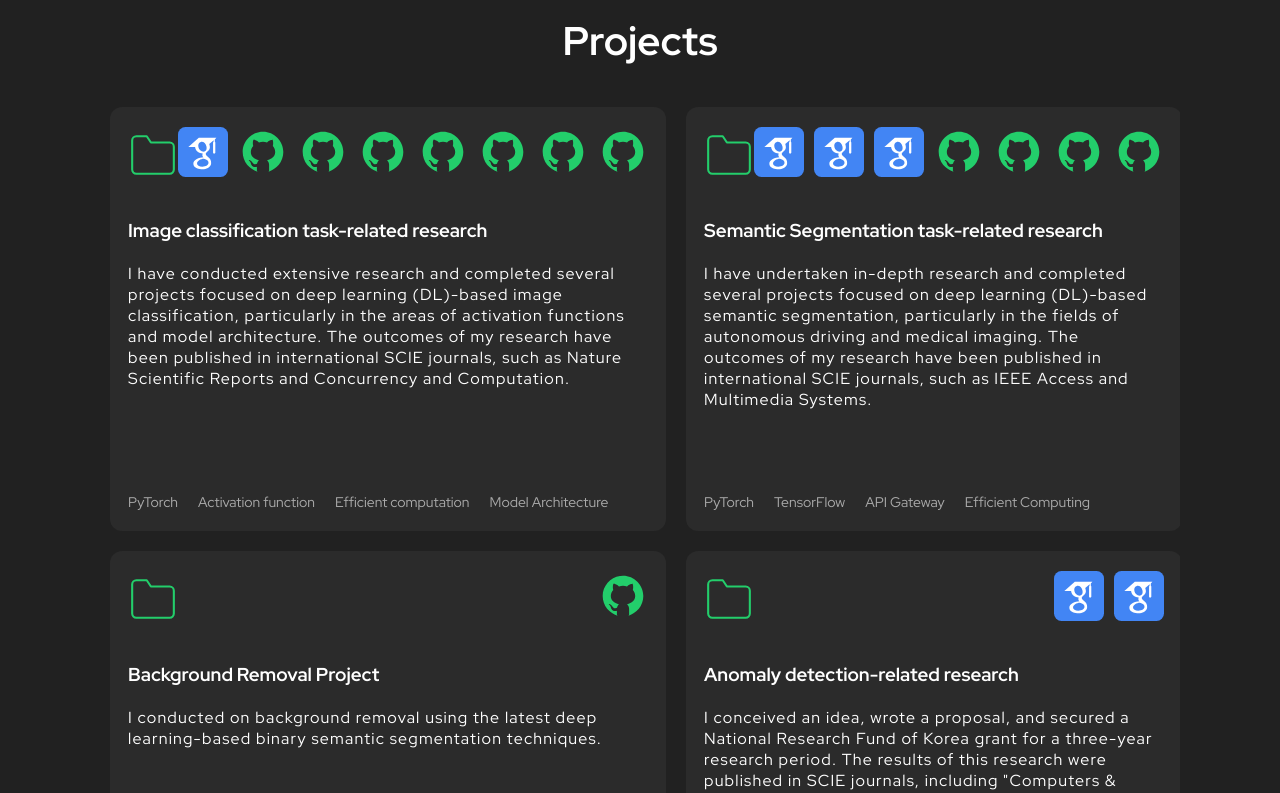
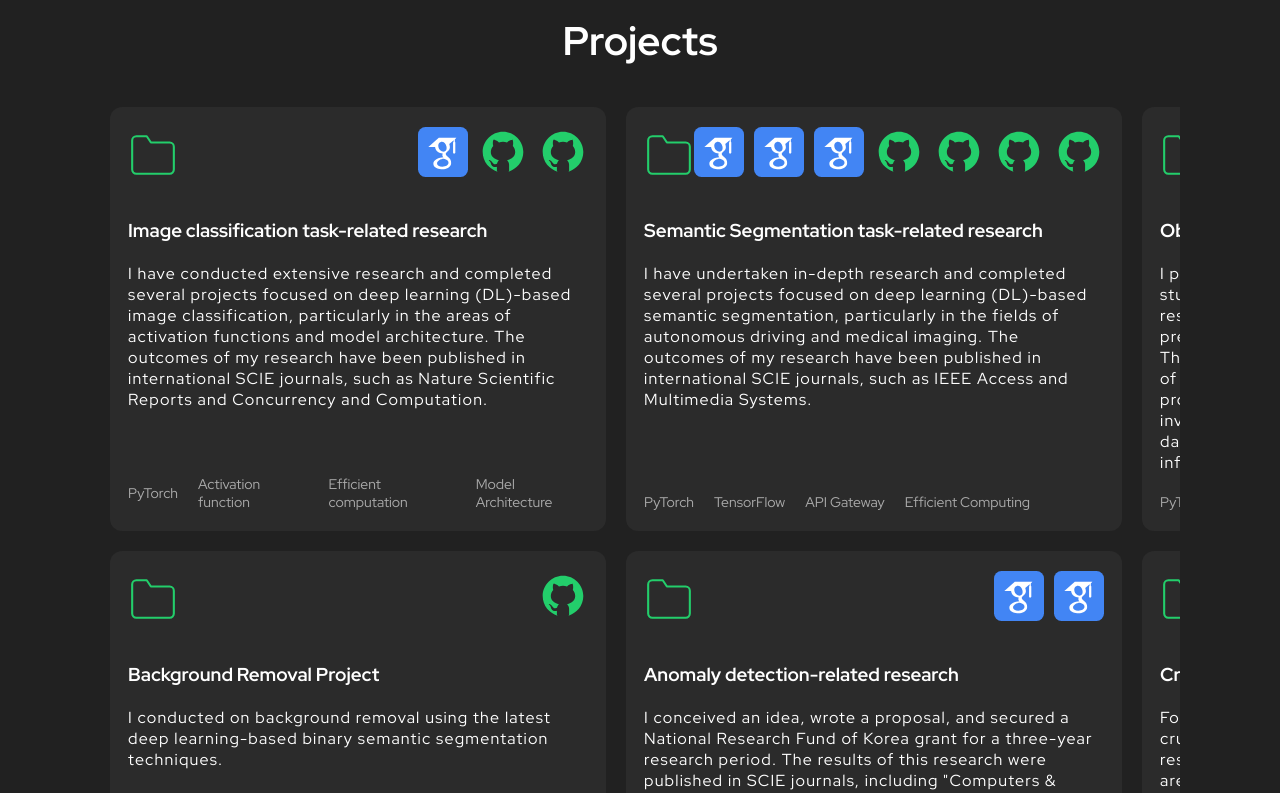
Before and after one commit to bekhzod-olimov/portfolio, a React (Create React App) app: page / in a window 1280 px wide. Shown: the part 1540-2333 px from the top of the page. Built offline with nearby package versions, Linux system fonts and the light colour scheme.

Commit message:
check updates

```diff
--- a/src/components/Project/Project.tsx
+++ b/src/components/Project/Project.tsx
@@ -19,16 +19,6 @@ export function Project() {
               <div className="project-links">
               <a href="https://onlinelibrary.wiley.com/doi/abs/10.1002/cpe.6143" target="_blank" rel="noreferrer">
                   <img src={scholarIcon} alt="Visit site" /></a>
-                  <a href="https://github.com/bekhzod-olimov/SportsBallClassification" target="_blank" rel="noreferrer">
-                  <img src={githubIcon} alt="Visit site" /></a>
-                  <a href="https://github.com/bekhzod-olimov/CT-Brain-Tumor-Classification" target="_blank" rel="noreferrer">
-                  <img src={githubIcon} alt="Visit site" /></a>
-                  <a href="https://github.com/bekhzod-olimov/BrainTumorClassification" target="_blank" rel="noreferrer">
-                  <img src={githubIcon} alt="Visit site" /></a>
-                  <a href="https://github.com/bekhzod-olimov/SportsImageClassification" target="_blank" rel="noreferrer">
-                  <img src={githubIcon} alt="Visit site" /></a>
-                  <a href="https://github.com/bekhzod-olimov/Korean-Tourist-Spots-Classification" target="_blank" rel="noreferrer">
-                  <img src={githubIcon} alt="Visit site" /></a>
                   <a href="https://github.com/bekhzod-olimov/SportsBallClassification" target="_blank" rel="noreferrer">
                   <img src={githubIcon} alt="Visit site" /></a>
                 <a href="https://github.com/bekhzod-olimov/Weight-Initialization-based-Rectified-Linear-Unit" target="_blank" rel="noreferrer">
```
